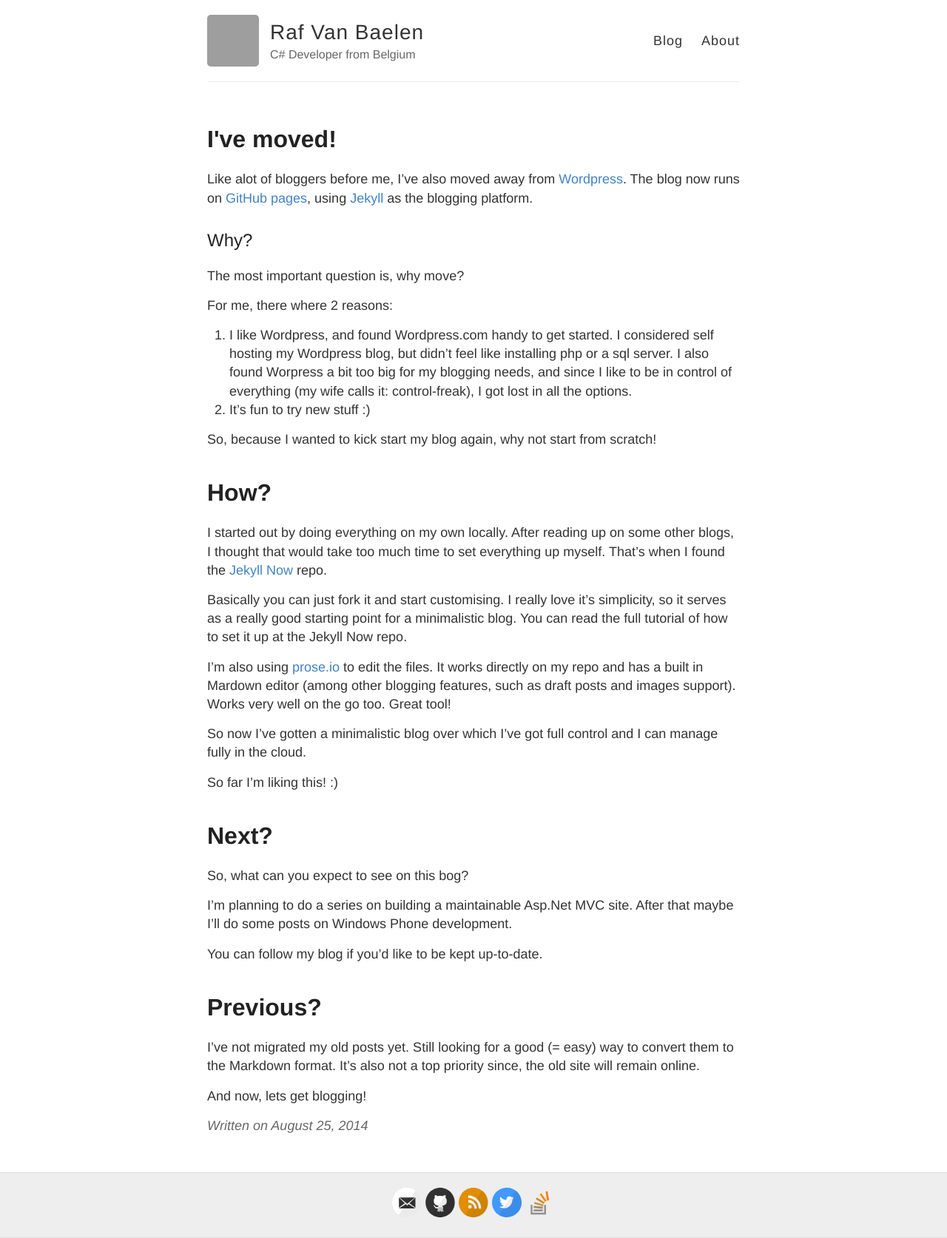
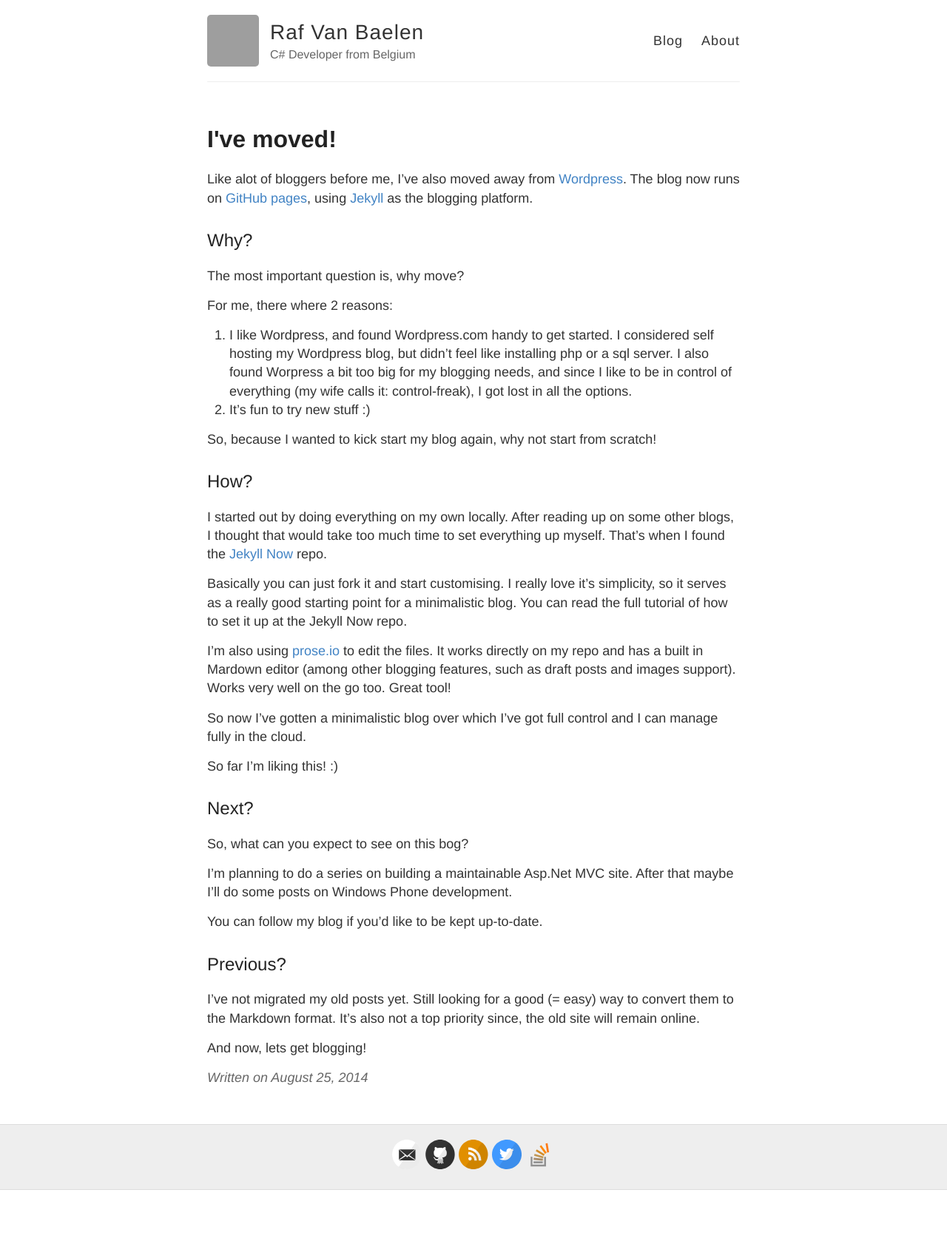
Before and after one commit to Rafvb/rafvb.github.io, a Jekyll site: the page built from _posts/2014-8-25-Hello-World.md, in a window 1280 px wide. Shown: the whole page at 74% size. Built offline with Jekyll 4.4.1, drawn with Linux system fonts in a browser that asks for light colours; comment, search, counter and statistics services are not loaded; after the commit the page ends 1609 px from its top, so only the background shows below that; grey boxes are pictures that could not be loaded.

```diff
--- a/_posts/2014-8-25-Hello-World.md
+++ b/_posts/2014-8-25-Hello-World.md
@@ -17,7 +17,7 @@ For me, there where 2 reasons:
 
 So, because I wanted to kick start my blog again, why not start from scratch!
 
-# How?
+## How?
 
 I started out by doing everything on my own locally. After reading up on some other blogs, I thought that would take too much time to set everything up myself. That's when I found the [Jekyll Now](https://github.com/barryclark/jekyll-now) repo.
 
@@ -29,7 +29,7 @@ So now I've gotten a minimalistic blog over which I've got full control and I ca
 
 So far I'm liking this! :)
 
-# Next?
+## Next?
 
 So, what can you expect to see on this bog?
 
@@ -37,7 +37,7 @@ I'm planning to do a series on building a maintainable Asp.Net MVC site. After t
 
 You can follow my blog if you'd like to be kept up-to-date.
 
-# Previous?
+## Previous?
 
 I've not migrated my old posts yet. Still looking for a good (= easy) way to convert them to the Markdown format. It's also not a top priority since, the old site will remain online.
 
```
